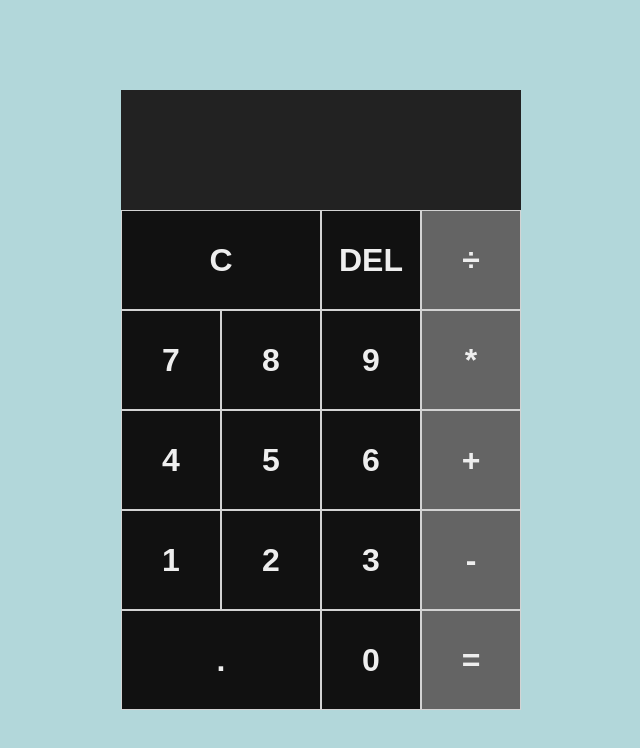
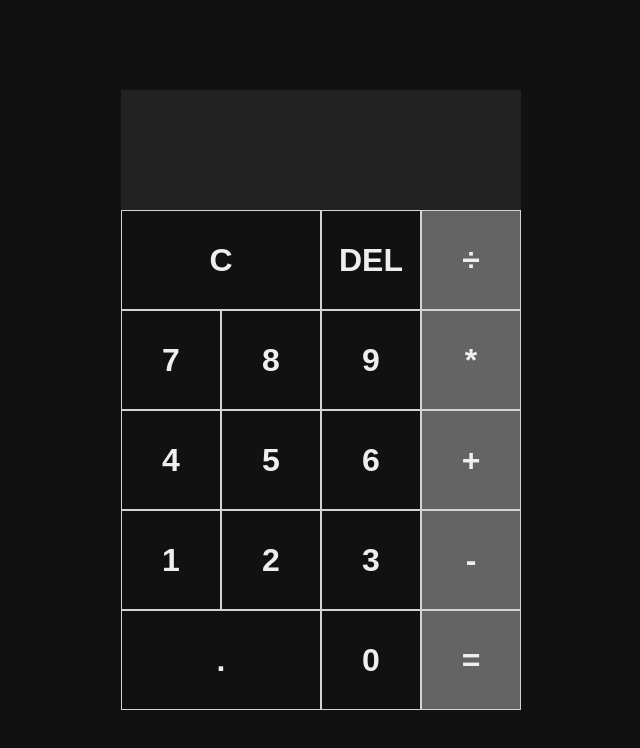
Before and after one commit to jonatas2197/Calculator, a plain HTML site: page index.html in a window 1280 px wide. Shown: the whole page, without its empty margins (319-959 px from the left). Drawn offline with Linux system fonts and the light colour scheme.

Commit message:
mudar a cor do background

```diff
--- a/style.css
+++ b/style.css
@@ -7,7 +7,7 @@
 }
 
 body {
-  background: #b2d7da;
+  background: #111;
 }
 
 .grid-container {
```
